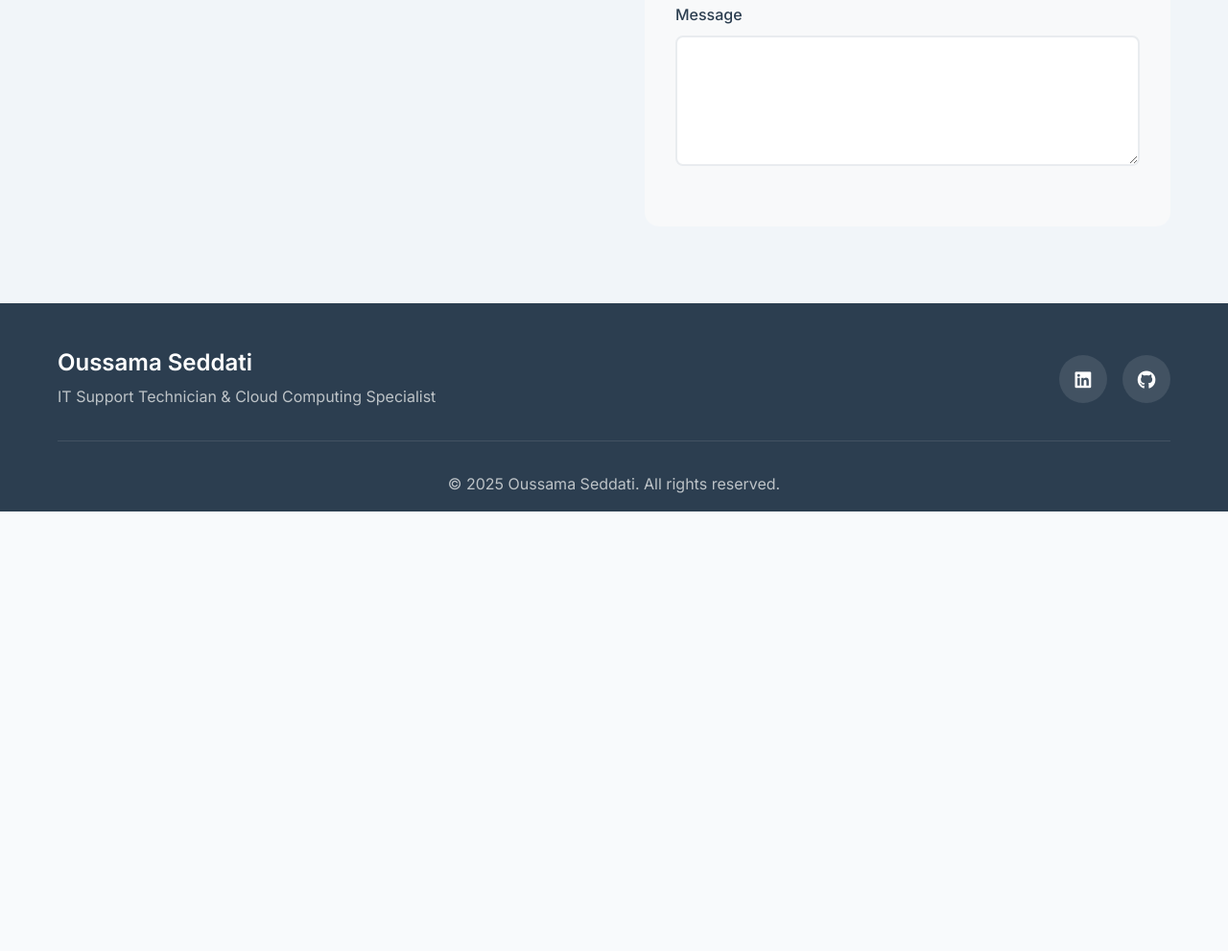
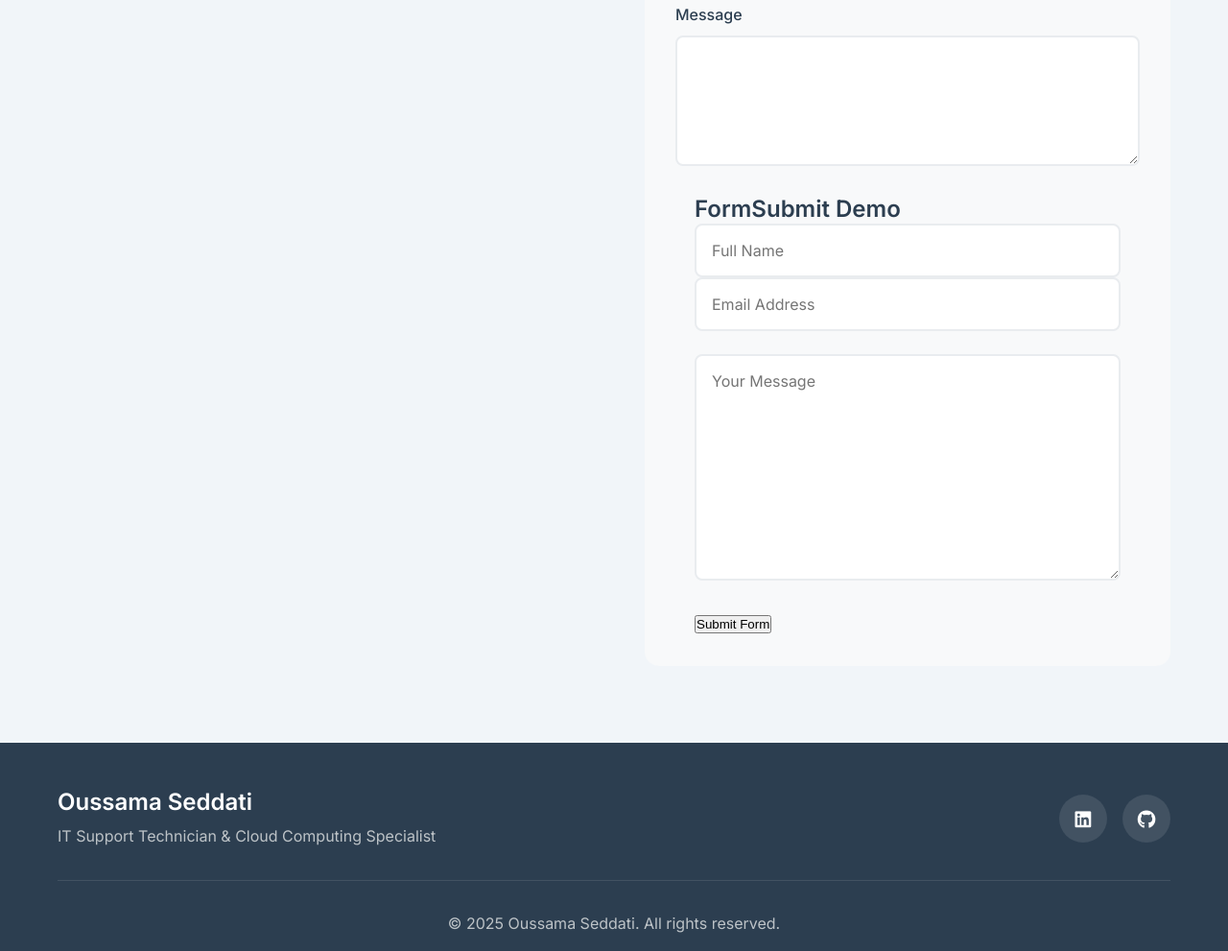
Before and after one commit to oussamased/myportfolio, a website: page src/index.html in a window 1280 px wide. Shown: the part 4444-5435 px from the top of the page at 96% size. Before the commit the page ends 4977 px from the top, so only its background shows below. Drawn offline with Linux system fonts and the light colour scheme.

Commit message:
Update index.html

```diff
--- a/src/index.html
+++ b/src/index.html
@@ -265,7 +265,25 @@
                         <label for="message">Message</label>
                         <textarea id="message" name="message" rows="5" required></textarea>
                     </div>
-
+            <div class="container">
+  <h1>FormSubmit Demo</h1>
+  <form target="_blank" action="https://formsubmit.co/oussamaseddati8@gmail.com" method="POST">
+    <div class="form-group">
+      <div class="form-row">
+        <div class="col">
+          <input type="text" name="name" class="form-control" placeholder="Full Name" required>
+        </div>
+        <div class="col">
+          <input type="email" name="email" class="form-control" placeholder="Email Address" required>
+        </div>
+      </div>
+    </div>
+    <div class="form-group">
+      <textarea placeholder="Your Message" class="form-control" name="message" rows="10" required></textarea>
+    </div>
+    <button type="submit" class="btn btn-lg btn-dark btn-block">Submit Form</button>
+  </form>
+</div>
 
             </div>
         </div>
```
